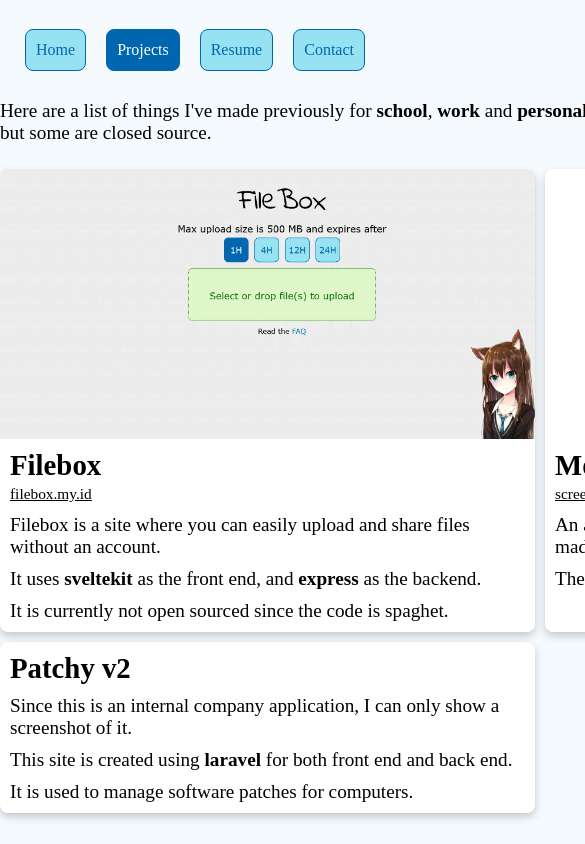
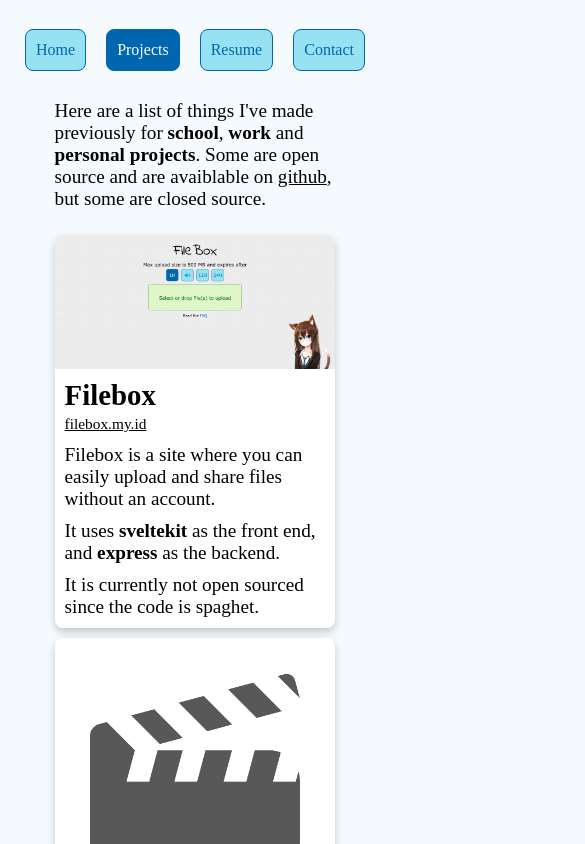
Before and after one commit to CalvinAnto/calvinanto.com, a SvelteKit app: page /projects in a window 390 px wide. Shown: the top 844 px of the page, 585 px wide, since content can reach past the window. Built offline with nearby package versions, Linux system fonts and the light colour scheme.

Commit message:
added mobile responsivity

```diff
--- a/src/routes/+layout.svelte
+++ b/src/routes/+layout.svelte
@@ -37,8 +37,9 @@
 
   :global(body) {
     background: #f5faff;
-    /* padding: 0 15%; */
+    padding: 0 5%;
   }
+
 
   main {
     min-height: calc(100vh - 200px);
@@ -49,6 +50,17 @@
   footer {
     width: 1080px;
     margin: 0 auto;
+  }
+
+  @media only screen and (max-width: 768px) {
+  /* For mobile phones: */
+    main {
+      width: 80%;
+    }
+
+    footer {
+      width: 80%;
+    }
   }
 
   .footer-container {
--- a/src/routes/+page.svelte
+++ b/src/routes/+page.svelte
@@ -18,7 +18,7 @@
     <p>
         Stuff I have tried learning
         <span style="font-size: 0.5em;">with varying degree of success</span>
-        <div style="margin-left: 75px;">
+        <div style="margin-left: 25px;">
             - Java SE <br>
             - JavaScript <br>
             - Amazon S3 <br>
@@ -43,7 +43,6 @@
     }
 
     p {
-        margin-left: 50px;
         margin-top: 25px;
     }
 
--- a/src/routes/projects/+page.svelte
+++ b/src/routes/projects/+page.svelte
@@ -40,9 +40,20 @@
 
     .card-grid {
         display: grid;
-        grid-template-columns: 1fr 1fr;
+        grid-template-columns: 500px 500px;
         margin-top: 25px;
         gap: 10px;
+        justify-content: center;
+    }
+
+    @media only screen and (max-width: 768px) {
+  /* For mobile phones: */
+        .card-grid {
+            display: grid;
+            grid-template-columns: 1fr;
+            margin-top: 25px;
+            gap: 10px;
+        }
     }
 
     .card {
@@ -57,6 +68,7 @@
 
     .card img {
         max-height: 270px;
+        width: 100%;
         object-fit: cover;
         display: block;
         margin: 0 auto;
```
Also changed, not shown: src/routes/contact/+page.svelte (+9 -1 lines).
